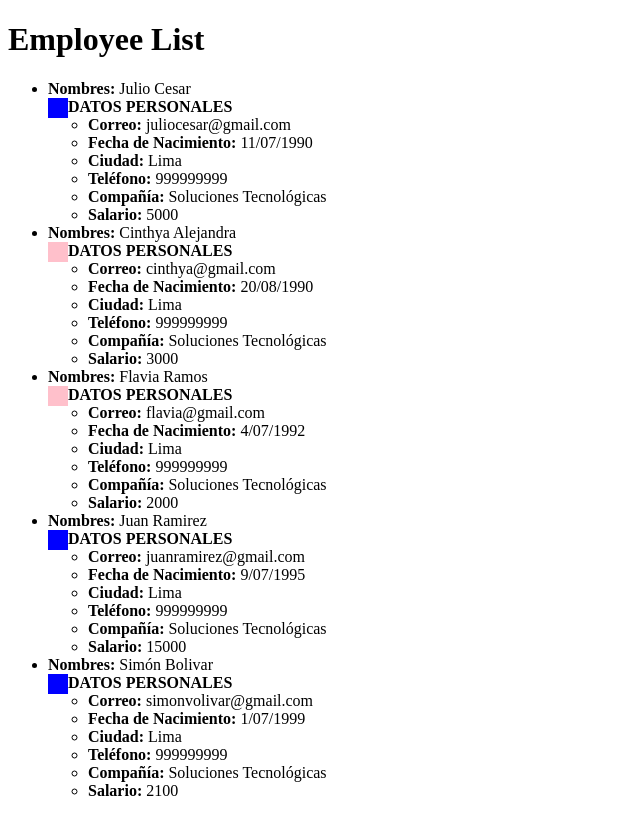
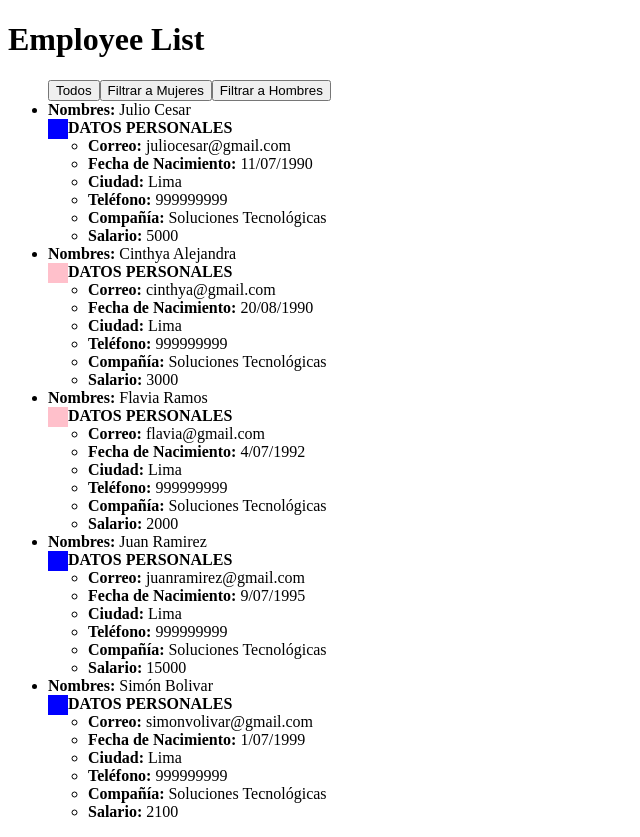
Before and after one commit to AraceliCumen/employeeapp, an Angular app: page / in a window 1280 px wide. Shown: the whole page, without its empty margins (0-640 px from the left). Before the commit the page ends 816 px from the top, so only its background shows below. Built offline with nearby package versions, Linux system fonts and the light colour scheme.

Commit message:
Enlace de evento (click)

```diff
--- a/src/app/employee/employee.component.html
+++ b/src/app/employee/employee.component.html
@@ -1,5 +1,9 @@
 <ul>
-    <li *ngFor="let employee of employees">
+    <button (click)="filter_gender('')">Todos</button>
+    <button (click)="filter_gender('F')">Filtrar a Mujeres</button>
+    <button (click)="filter_gender('M')">Filtrar a Hombres</button>
+    <div *ngFor="let employee of employees">
+        <li *ngIf="employee.gender==filter || filter==''">
             <b>Nombres:</b> {{employee.name}}
             <br>
             <div *ngIf="employee.gender=='M'" style="float:left;height:20px;width:20px;background-color: blue"></div>
@@ -14,4 +18,5 @@
                 <li><b>Salario:</b> {{employee.salary}}</li>
             </ul>
         </li>
+    </div>
 </ul>
--- a/src/app/employee/employee.component.ts
+++ b/src/app/employee/employee.component.ts
@@ -8,7 +8,7 @@ import {Employee} from "./employee";
 export class EmployeeComponent{
     public employee:Employee
     public employees:Array<Employee>
-
+    public filter:string=""
     constructor(){
         this.employees=[
             new Employee(1,"Julio Cesar","juliocesar@gmail.com","11/07/1990","Lima","999999999",5000,"Soluciones Tecnológicas","","M"),
@@ -18,4 +18,9 @@ export class EmployeeComponent{
             new Employee(5,"Simón Bolivar","simonvolivar@gmail.com","1/07/1999","Lima","999999999",2100,"Soluciones Tecnológicas","","M")
         ]
     }
+
+    filter_gender(gender){
+        this.filter=gender
+    }
+
 }
```
Lines whose indentation alone changed are shown as unchanged.
